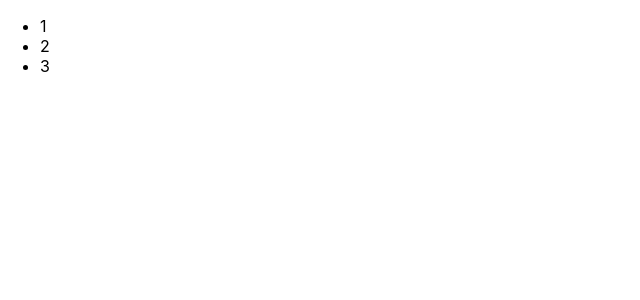
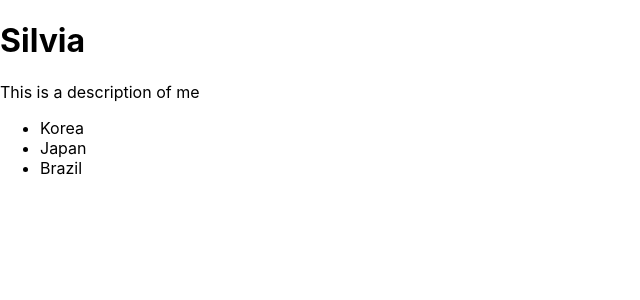
Before and after one commit to Silviardp/react-fcc, a React (Create React App) app in the folder my-app/: page / in a window 1280 px wide. Shown: the top 300 px of the page, without its empty margins (0-640 px from the left). Built offline with nearby package versions, Linux system fonts and the light colour scheme.

Commit message:
react functional component ex

```diff
--- a/my-app/src/index.js
+++ b/my-app/src/index.js
@@ -6,17 +6,21 @@ import * as serviceWorker from "./serviceWorker";
 
 // ReactDOM.render(<App />, document.getElementById("root"));
 
-function MyApp() {
+function MyInfo() {
   return (
-    <ul>
-      <li>1</li>
-      <li>2</li>
-      <li>3</li>
-    </ul>
+    <div>
+      <h1>Silvia</h1>
+      <p>This is a description of me</p>
+      <ul>
+        <li>Korea</li>
+        <li>Japan</li>
+        <li>Brazil</li>
+      </ul>
+    </div>
   );
 }
 
-ReactDOM.render(<MyApp />, document.getElementById("root"));
+ReactDOM.render(<MyInfo />, document.getElementById("root"));
 
 // If you want your app to work offline and load faster, you can change
 // unregister() to register() below. Note this comes with some pitfalls.
```
